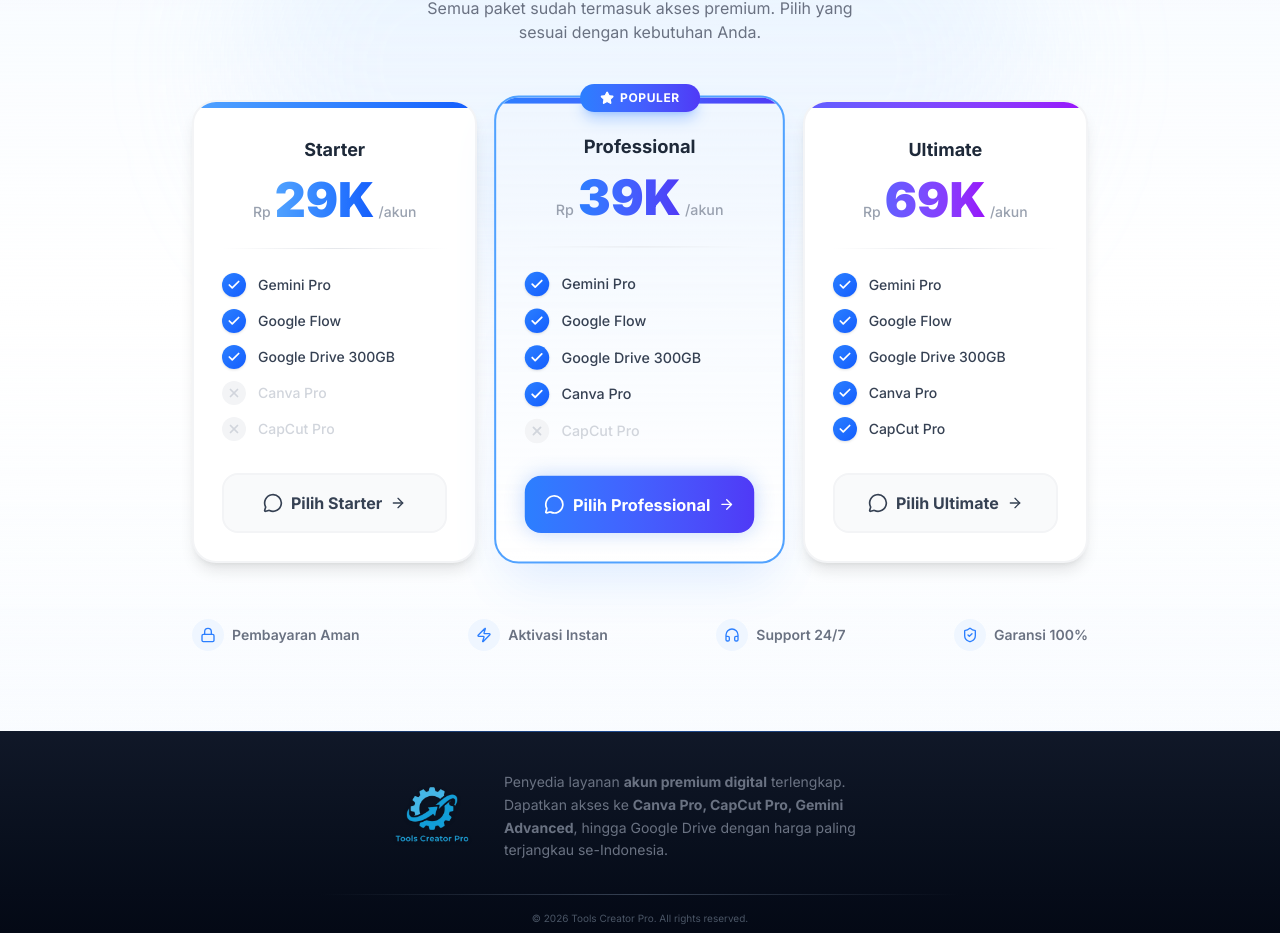
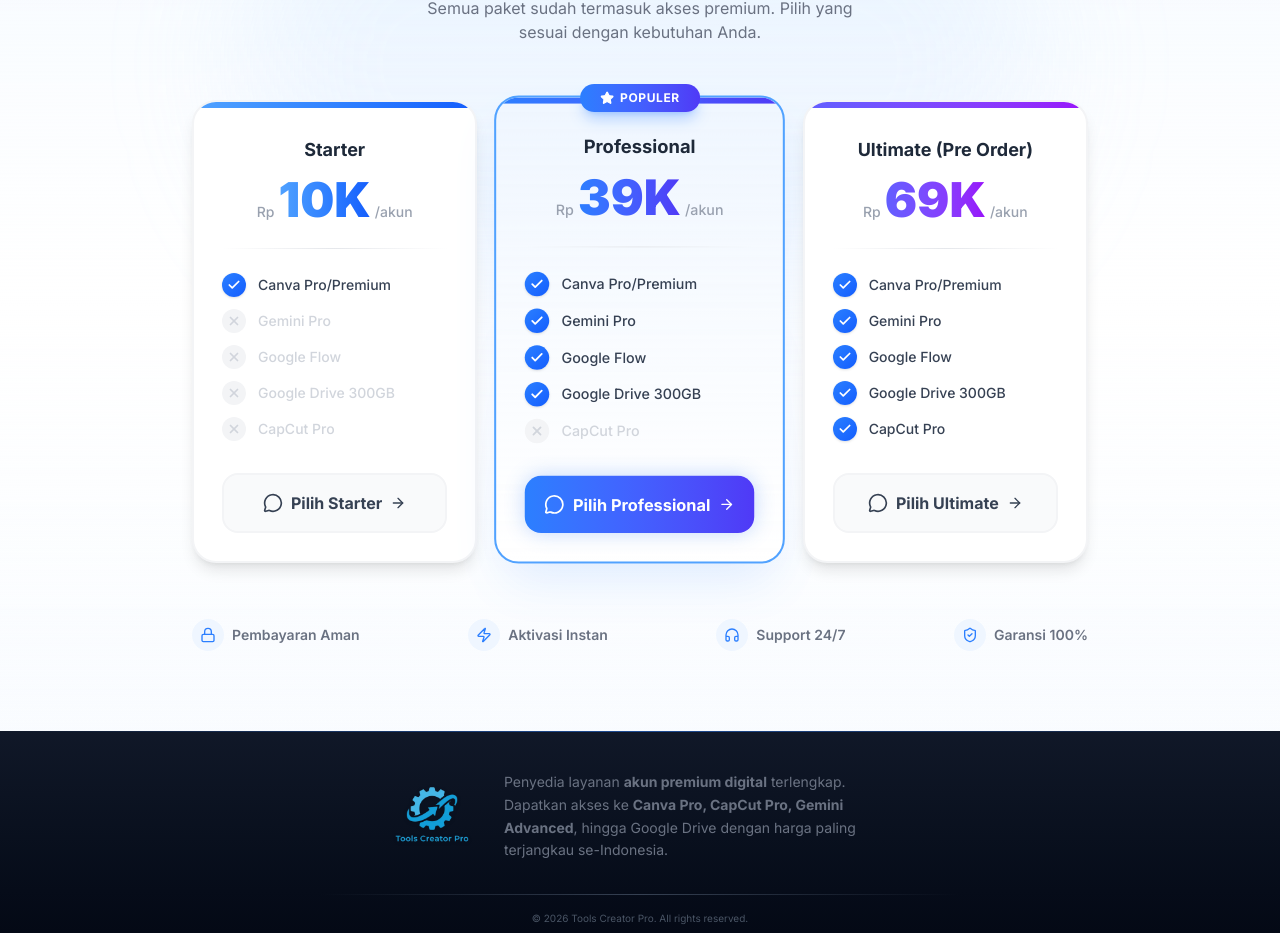
Before and after one commit to logicnodee/tools-creator-pro, a React (Vite) app: page / in a window 1280 px wide. Shown: the part 1900-2833 px from the top of the page. Built offline with nearby package versions, Linux system fonts and the light colour scheme.

Commit message:
Update pricing packages: 10K Canva, 39K bundle, 69K pre-order

```diff
--- a/src/components/PricingSection.jsx
+++ b/src/components/PricingSection.jsx
@@ -4,57 +4,57 @@
 const packages = [
     {
         name: 'Starter',
-        price: '29K',
-        originalPrice: '50K',
+        price: '10K',
+        originalPrice: '',
         period: '/akun',
         color: 'from-blue-400 to-blue-600',
         shadow: 'shadow-blue-500/20',
         popular: false,
         features: [
-            { name: 'Gemini Pro', included: true },
-            { name: 'Google Flow', included: true },
-            { name: 'Google Drive 300GB', included: true },
-            { name: 'Canva Pro', included: false },
+            { name: 'Canva Pro/Premium', included: true },
+            { name: 'Gemini Pro', included: false },
+            { name: 'Google Flow', included: false },
+            { name: 'Google Drive 300GB', included: false },
             { name: 'CapCut Pro', included: false },
         ],
         cta: 'Pilih Starter',
-        whatsappMsg: 'Halo, saya ingin membeli paket Starter 29K (Gemini, Google Flow, Google Drive 300GB)',
+        whatsappMsg: 'Halo, saya ingin membeli paket Starter 10K (Canva Pro/Premium)',
     },
     {
         name: 'Professional',
         price: '39K',
-        originalPrice: '80K',
+        originalPrice: '',
         period: '/akun',
         color: 'from-blue-500 to-indigo-600',
         shadow: 'shadow-blue-600/30',
         popular: true,
         features: [
+            { name: 'Canva Pro/Premium', included: true },
             { name: 'Gemini Pro', included: true },
             { name: 'Google Flow', included: true },
             { name: 'Google Drive 300GB', included: true },
-            { name: 'Canva Pro', included: true },
             { name: 'CapCut Pro', included: false },
         ],
         cta: 'Pilih Professional',
-        whatsappMsg: 'Halo, saya ingin membeli paket Professional 39K (Gemini, Google Flow, Google Drive 300GB, Canva Pro)',
+        whatsappMsg: 'Halo, saya ingin membeli paket Professional 39K (Canva Pro/Premium, Gemini, Google Flow, Google Drive 300GB)',
     },
     {
-        name: 'Ultimate',
+        name: 'Ultimate (Pre Order)',
         price: '69K',
-        originalPrice: '120K',
+        originalPrice: '',
         period: '/akun',
         color: 'from-indigo-500 to-purple-600',
         shadow: 'shadow-indigo-500/30',
         popular: false,
         features: [
+            { name: 'Canva Pro/Premium', included: true },
             { name: 'Gemini Pro', included: true },
             { name: 'Google Flow', included: true },
             { name: 'Google Drive 300GB', included: true },
-            { name: 'Canva Pro', included: true },
             { name: 'CapCut Pro', included: true },
         ],
         cta: 'Pilih Ultimate',
-        whatsappMsg: 'Halo, saya ingin membeli paket Ultimate 69K (Gemini, Google Flow, Google Drive 300GB, Canva Pro, CapCut Pro)',
+        whatsappMsg: 'Halo, saya ingin membeli paket Ultimate 69K Pre Order (Canva Pro/Premium, Gemini, Google Flow, Google Drive 300GB, CapCut Pro)',
     },
 ]
 
```
